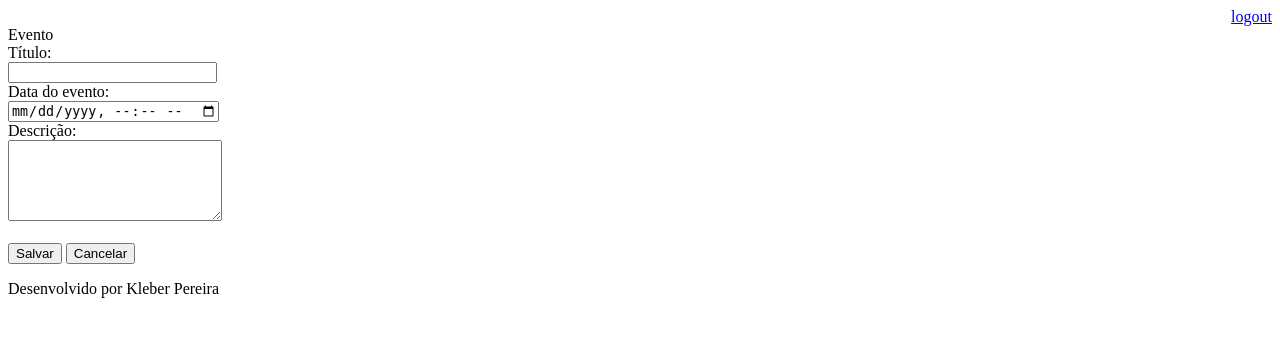
After one commit to Kleber-Pereira/agenda, a Django app: page /agenda/evento/ in a window 1280 px wide. The commit adds this page. Shown: the top 337 px of the page. Run offline with Django 3.2, Linux system fonts and the light colour scheme; a user stored in the database is signed in.

Commit message:
adicionamdo eventos no formulario

```diff
--- a/agenda/urls.py
+++ b/agenda/urls.py
@@ -22,6 +22,8 @@ from django.views.generic import RedirectView
 urlpatterns = [
     path('admin/', admin.site.urls),
     path('agenda/', views.lista_eventos),
+    path('agenda/evento/submit', views.submit_evento),
+    path('agenda/evento/', views.evento),
     path('', RedirectView.as_view(url='/agenda/')),
     path('login/', views.login_user),
     path('login/submit', views.submit_login),
--- a/core/views.py
+++ b/core/views.py
@@ -34,3 +34,16 @@ def lista_eventos(request):
     evento = Evento.objects.filter(usuario=usuario)
     dados = {'eventos': evento}
     return render(request, 'agenda.html', dados)
+@login_required(login_url='/login/')
+def evento(request):
+    return render(request, 'evento.html')
+
+@login_required(login_url='/login/')
+def submit_evento(request):
+    if request.POST:
+        titulo = request.POST.get('titulo')
+        data_evento = request.POST.get('data_evento')
+        descricao = request.POST.get('descricao')
+        usuario = request.user
+        Evento.objects.create(titulo=titulo, data_evento=data_evento, descricao=descricao, usuario=usuario)
+    return redirect('/')
--- a/template/agenda.html
+++ b/template/agenda.html
@@ -2,7 +2,9 @@
 
 {% block content %}
     <h2>Agendamentos</h2>
-
+    <a href="evento/">
+        <button type="button">Novo Evento</button>
+    </a>
     <ul>
     {% for evento in eventos %}
         <li>{{ evento.titulo }} - {{ evento.get_data_evento }}</li>
--- /dev/null
+++ b/template/evento.html
@@ -0,0 +1,27 @@
+{% extends "model-page.html" %}
+
+{% block content %}
+
+<b2>Evento</b2>
+
+<form action="submit" method="POST"> {% csrf_token %}
+    <label>Título:</label>
+    <br>
+    <input type="text" name="titulo" size="23">
+    <br>
+    <label>Data do evento:</label>
+    <br>
+    <input type="datetime-local" name="data_evento">
+    <br>
+    <label>Descrição:</label>
+    <br>
+    <textarea name="descricao" rows="5" cols="24"></textarea>
+    <br><br>
+    <button type="submit">Salvar</button>
+    <a href="/">
+        <button type="button">Cancelar</button>
+    </a>
+</form>
+
+
+{% endblock %}
```
Also changed, not shown: db.sqlite3.
